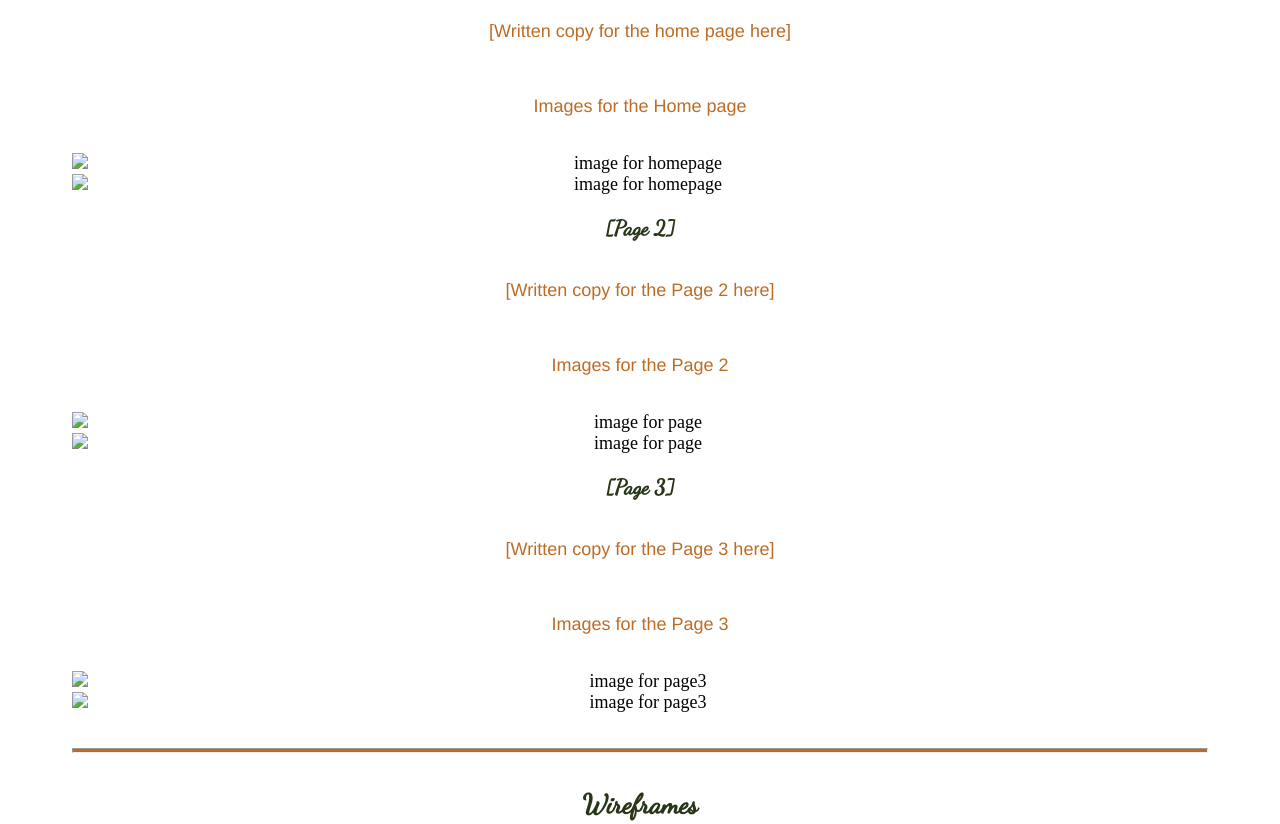
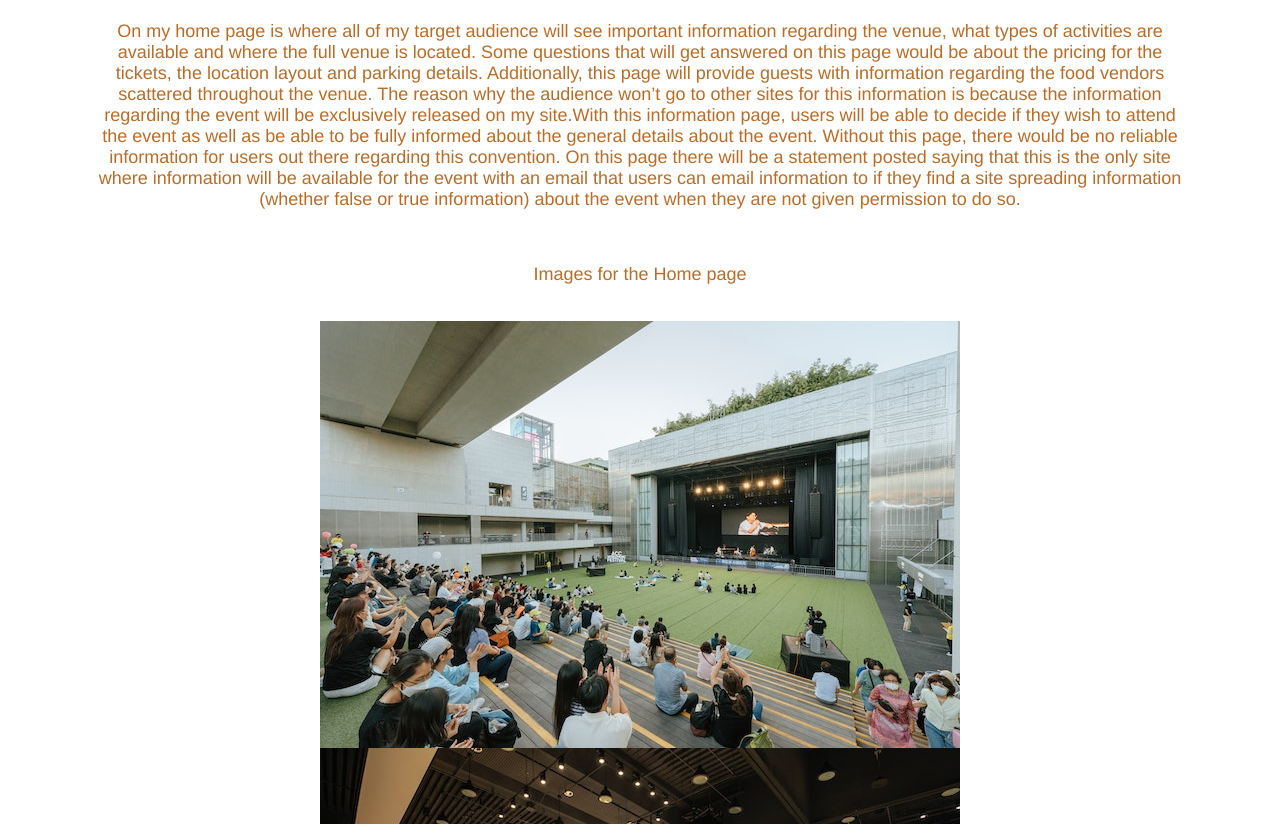
Before and after one commit to KyleesCodes/wdd130, a plain HTML site: page Web Fundamentals/k-and-a/site-plan.html in a window 1280 px wide. Shown: the part 2798-3622 px from the top of the page. Drawn offline with Linux system fonts and the light colour scheme; a web font is replaced by a local one.

Commit message:
Paragraphs added

```diff
--- a/Web Fundamentals/k-and-a/site-plan.html
+++ b/Web Fundamentals/k-and-a/site-plan.html
@@ -125,29 +125,28 @@
       </h2>
       <h3>Home page</h3>
       <p>
-        [Written copy for the home page here]
+        On my home page is where all of my target audience will see important information regarding the venue, what types of activities are available and where the full venue is located. Some questions that will get answered on this page would be about the pricing for the tickets, the location layout and parking details. Additionally, this page will provide guests with information regarding the food vendors scattered throughout the venue. The reason why the audience won’t go to other sites for this information is because the information regarding the event will be exclusively released on my site.With this information page, users will be able to decide if they wish to attend the event as well as be able to be fully informed about the general details about the event. Without this page, there would be no reliable information for users out there regarding this convention. On this page there will be a statement posted saying that this is the only site where information will be available for the event with an email that users can email information to if they find a site spreading information (whether false or true information) about the event when they are not given permission to do so.
       </p>
       <p>Images for the Home page</p>
-        <img src="#" alt="image for homepage">
-        <img src="#" alt="image for homepage">
+        <img src="k-and-a-imgs/pexels-asia-culture-center-13770418.jpg" alt="People seated outside watching a performance">
+        <img src="k-and-a-imgs/pexels-asia-culture-center-4940642 (1).jpg" alt="People seated in a lecture hall watching a presentation">
+      </ul>
+      <h3>The Anime Side</h3>
+      <p>
+        On my second page, which is about the Anime side of the event, users would find specific information regarding what is offered to anime fans at the convention. This would also host information about voice actors who plan to attend and host a meet-n-greet at the event. Additionally, the floor plan for the rooms for this part of the event as well as a detailed list of where all anime specific events will take place at what time will be laid out. Users will also be able to use this information to plan out their visit in the most efficient way for them to fully enjoy the event. Without this page users would only know the general information about the event without being able to fully know what is available to do. The reason why users would use this page instead of relying on other sites is because this page will hold all of the information regarding this specific part of the event whereas there won’t be any other sites that will display this information. Some questions that may get answered on this page that users may have is where to find each event, which voice actors will be attending for meet-n-greets, how much special events will cost to get in and what time every smaller event is at.
+      </p>
+      <p>Images for the Page 2</p>
+        <img src="k-and-a-imgs/pexels-quyn-phạm-12551748.jpg" alt="Cosplayers posing together with weapons">
+        <img src="k-and-a-imgs/yara-YS-Tg-mFQ-M-unsplash.jpg" alt="People using dance machine games at an arcade">
 
       </ul>
-      <h3>[Page 2]</h3>
+      <h3>The Kpop Side</h3>
       <p>
-        [Written copy for the Page 2 here]
-      </p>
-      <p>Images for the Page 2</p>
-        <img src="#" alt="image for page">
-        <img src="#" alt="image for page">
-
-      </ul>
-      <h3>[Page 3]</h3>
-      <p>
-        [Written copy for the Page 3 here]
+        On my third page, which is about the Kpop side of the event, users will be able to find information about specific kpop events that will be held at the venue. Some events available will include performances by other fans, song covers and special guests. This page will hold exclusive information regarding all things related to this part of the event. Users will not be able to find the information of this event elsewhere because of the fact that no other parties will be authorized to release the information of the whole event. The only information that would be available elsewhere is that the special guests are only authorized to reveal that they will be in attendance. The special guests will then be required to link the page in all posts they make regarding the event which will also increase the flow of traffic to the website. This will be the only official page for the event. Some questions that may get answered on this page that users may have is where to find every performance, who will be performing, where to find the kpop dance games, what time every smaller event is at, which celebrities will be there and where to find everything available on the kpop side of the event.
       </p>
       <p>Images for the Page 3</p>
-        <img src="#" alt="image for page3">
-        <img src="#" alt="image for page3">
+        <img src="k-and-a-imgs/joel-muniz-aJe1a2ZpubA-unsplash.jpg" alt="Kpop merchandise stand">
+        <img src="k-and-a-imgs/aditya-chinchure-ZhQCZjr9fHo-unsplash.jpg" alt="Crowd of people at a concert">
 
       </ul>
       <hr>
```
Also changed, not shown: Web Fundamentals/k-and-a/k-and-a-imgs/aditya-chinchure-ZhQCZjr9fHo-unsplash.jpg (added), Web Fundamentals/k-and-a/k-and-a-imgs/joel-muniz-aJe1a2ZpubA-unsplash.jpg (added), Web Fundamentals/k-and-a/k-and-a-imgs/pexels-asia-culture-center-13770418.jpg (added), Web Fundamentals/k-and-a/k-and-a-imgs/pexels-asia-culture-center-4940642 (1).jpg (added), Web Fundamentals/k-and-a/k-and-a-imgs/pexels-quyn-phạm-12551748.jpg (added), Web Fundamentals/k-and-a/k-and-a-imgs/yara-YS-Tg-mFQ-M-unsplash.jpg (added), 1 other file.
